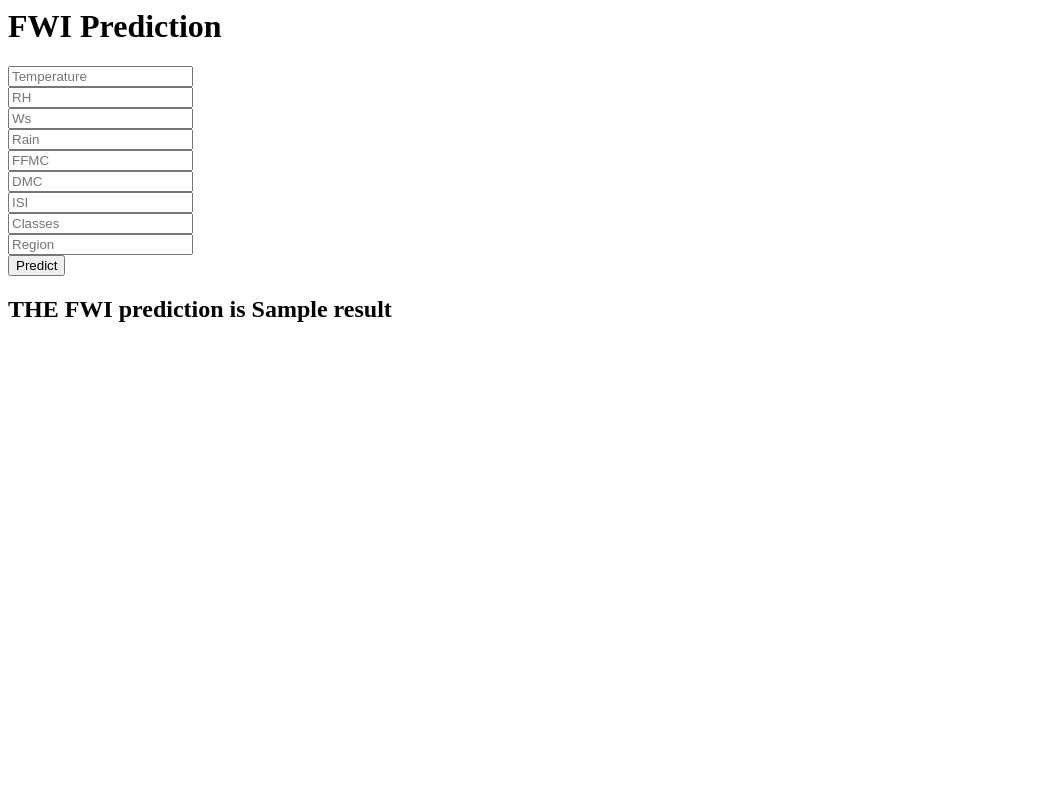
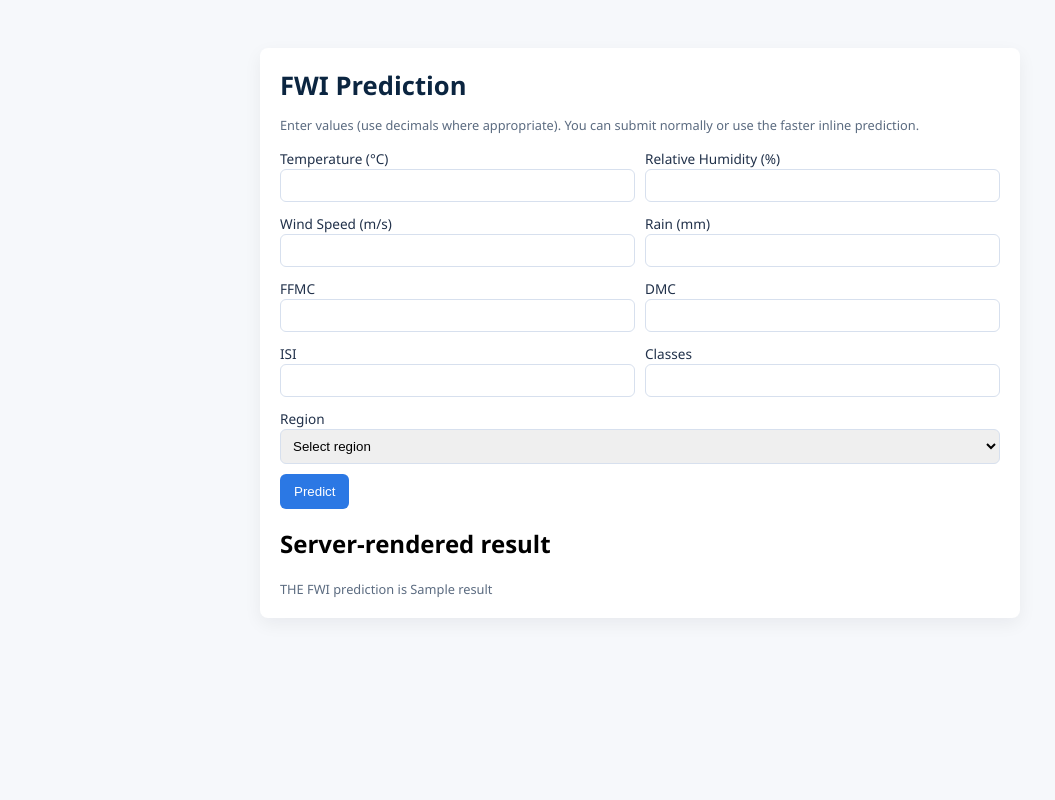
Before and after one commit to hensvitthani/forestfire, a Flask app: template templates/home.html in a window 1280 px wide. Shown: the whole page, without its empty margins (0-1055 px from the left). Run offline with Flask 3, Linux system fonts and the light colour scheme; the template is opened without the code that fills it: most values are stand-ins (such as "Sample title", 1, 10 or a date in 2020); parts of the project's set-up code (start-up, migrations or seed data) failed here and were passed over.

Commit message:
Update home.html

```diff
--- a/templates/home.html
+++ b/templates/home.html
@@ -1,26 +1,124 @@
-<html>
+<!doctype html>
+<html lang="en">
+<head>
+   <meta charset="utf-8" />
+   <meta name="viewport" content="width=device-width,initial-scale=1" />
+   <title>FWI Prediction</title>
+   <style>
+      :root{--accent:#2b78e4;--bg:#f6f8fb;--card:#fff}
+      body{font-family:Segoe UI,Roboto,Arial,sans-serif;background:var(--bg);margin:0;padding:24px}
+      .container{max-width:720px;margin:24px auto;background:var(--card);padding:20px;border-radius:8px;box-shadow:0 6px 18px rgba(11,22,39,0.06)}
+      h1{margin:0 0 12px;font-size:1.6rem;color:#0b2540}
+      form{display:grid;grid-template-columns:1fr 1fr;gap:10px}
+      label{font-size:0.85rem;color:#21314a}
+      input[type=number], select{padding:8px;border:1px solid #d7e0ee;border-radius:6px;width:100%;box-sizing:border-box}
+      .full{grid-column:1/-1}
+      .controls{display:flex;gap:10px;align-items:center}
+      .btn{background:var(--accent);color:#fff;padding:10px 14px;border-radius:6px;border:none;cursor:pointer}
+      .btn[disabled]{opacity:0.6;cursor:default}
+      #result{margin-top:14px;padding:12px;background:#eef6ff;border-left:4px solid var(--accent);border-radius:6px;display:none}
+      .helper{font-size:0.8rem;color:#5b6b80}
+   </style>
+</head>
 <body>
-    <div class="login">
-       <h1>FWI Prediction</h1>
+   <div class="container">
+      <h1>FWI Prediction</h1>
+      <p class="helper">Enter values (use decimals where appropriate). You can submit normally or use the faster inline prediction.</p>
 
-        <!-- Main Input For Receiving Query to our ML -->
-       <form action="{{ url_for('predict_datapoint')}}" method="post">
-         <input type="text" name="Temperature" placeholder="Temperature" required="required" /><br>
-           <input type="text" name="RH" placeholder="RH" required="required" /><br>
-           <input type="text" name="Ws" placeholder="Ws" required="required" /><br>
-           <input type="text" name="Rain" placeholder="Rain" required="required" /><br>
-           <input type="text" name="FFMC" placeholder="FFMC" required="required" /><br>
-           <input type="text" name="DMC" placeholder="DMC" required="required" /><br>
-           <input type="text" name="ISI" placeholder="ISI" required="required" /><br>
-           <input type="text" name="Classes" placeholder="Classes" required="required" /><br>
-           <input type="text" name="Region" placeholder="Region" required="required" /><br>
+      <form id="predictForm" action="{{ url_for('predict_datapoint') }}" method="post">
+         <div>
+            <label for="Temperature">Temperature (°C)</label>
+            <input id="Temperature" name="Temperature" type="number" step="0.1" required>
+         </div>
 
+         <div>
+            <label for="RH">Relative Humidity (%)</label>
+            <input id="RH" name="RH" type="number" step="0.1" required>
+         </div>
 
+         <div>
+            <label for="Ws">Wind Speed (m/s)</label>
+            <input id="Ws" name="Ws" type="number" step="0.1" required>
+         </div>
 
-           <button type="submit" class="btn btn-primary btn-block btn-large">Predict</button>
-       </form>
-    <h2>
-       THE FWI prediction is {{result}}
-    </h2>
-   <body>
+         <div>
+            <label for="Rain">Rain (mm)</label>
+            <input id="Rain" name="Rain" type="number" step="0.01" required>
+         </div>
+
+         <div>
+            <label for="FFMC">FFMC</label>
+            <input id="FFMC" name="FFMC" type="number" step="0.1" required>
+         </div>
+
+         <div>
+            <label for="DMC">DMC</label>
+            <input id="DMC" name="DMC" type="number" step="0.1" required>
+         </div>
+
+         <div>
+            <label for="ISI">ISI</label>
+            <input id="ISI" name="ISI" type="number" step="0.1" required>
+         </div>
+
+         <div>
+            <label for="Classes">Classes</label>
+            <input id="Classes" name="Classes" type="number" step="1" required>
+         </div>
+
+         <div class="full">
+            <label for="Region">Region</label>
+            <select id="Region" name="Region" required>
+               <option value="">Select region</option>
+               <option value="1">Region 1</option>
+               <option value="2">Region 2</option>
+            </select>
+         </div>
+
+         <div class="full controls">
+            <button id="submitBtn" type="submit" class="btn">Predict</button>
+            <span id="spinner" style="display:none">⏳</span>
+         </div>
+      </form>
+
+      <div id="result" aria-live="polite"></div>
+
+      <h2 style="margin-top:18px">Server-rendered result</h2>
+      <div class="helper">THE FWI prediction is {{result}}</div>
+   </div>
+
+   <script>
+      const form = document.getElementById('predictForm');
+      const btn = document.getElementById('submitBtn');
+      const inlineBtn = document.getElementById('predictInline');
+      const spinner = document.getElementById('spinner');
+      const resultBox = document.getElementById('result');
+
+      function showResult(text){
+         resultBox.style.display = 'block';
+         resultBox.textContent = text;
+      }
+
+      inlineBtn.addEventListener('click', async () => {
+         btn.disabled = true; inlineBtn.disabled = true; spinner.style.display = '';
+         const action = form.getAttribute('action');
+         const data = new FormData(form);
+         try{
+            const resp = await fetch(action, {method:'POST', body: data, headers: {'X-Requested-With':'XMLHttpRequest'}});
+            const ct = resp.headers.get('content-type') || '';
+            if(ct.includes('application/json')){
+               const json = await resp.json();
+               showResult('Prediction: ' + (json.result ?? JSON.stringify(json)));
+            } else {
+               // fallback to normal submit if server returns HTML
+               form.submit();
+            }
+         }catch(err){
+            showResult('Error: ' + err.message);
+         }finally{
+            btn.disabled = false; inlineBtn.disabled = false; spinner.style.display = 'none';
+         }
+      });
+   </script>
+</body>
 </html>
```
